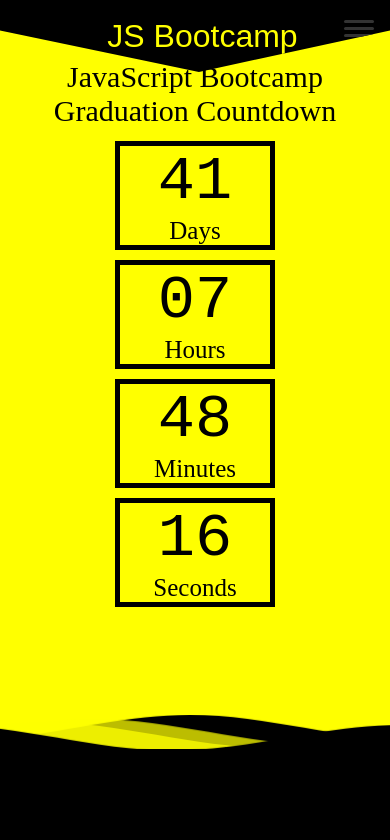
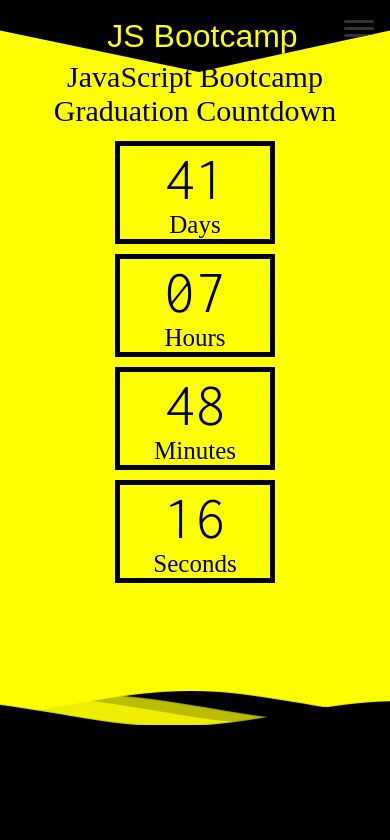
Before and after one commit to YAOdat/coundown-application, a React (Create React App) app: page / in a window 390 px wide. Shown: the top 840 px of the page. Built offline with nearby package versions, Linux system fonts and the light colour scheme.

Commit message:
fixed the font on phone

```diff
--- a/src/Countdown.css
+++ b/src/Countdown.css
@@ -1,3 +1,4 @@
+@import url('https://fonts.googleapis.com/css2?family=Inconsolata:wght@300&display=swap');
 
   body{
     margin: 0;
@@ -41,7 +42,7 @@
 .count{
     text-align: center;
     font-size: 100px;
-	font-family: Inconsolata, monospace;
+	font-family: 'Inconsolata', monospace;
 }
 
 .label{
```
